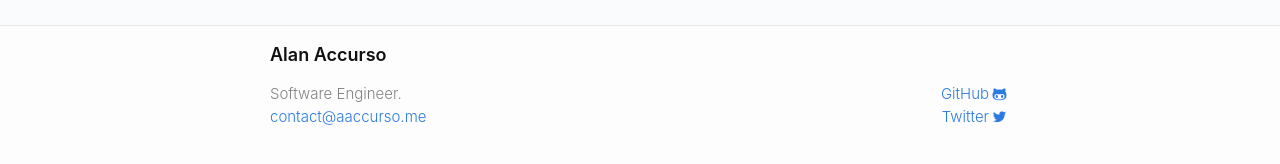
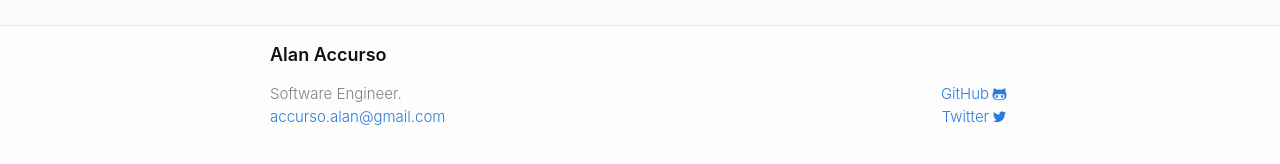
Before and after one commit to aaccurso/aaccurso.github.io, a Jekyll site: the page built from about.md, in a window 1280 px wide and 900 px high, scrolled down 6602 px. Shown: the part 727-891 px from the top of the window. Built offline with Jekyll 4.4.1, drawn with Linux system fonts in a browser that asks for light colours; nearby versions of some CDN libraries; comment, search, counter and statistics services are not loaded.

Commit message:
Update _config.yml
Update email

```diff
--- a/_config.yml
+++ b/_config.yml
@@ -1,6 +1,6 @@
 # Site settings
 title: Alan Accurso
-email: contact@aaccurso.me
+email: accurso.alan@gmail.com
 description: > # this means to ignore newlines until "baseurl:"
   Software Engineer.
 baseurl: "" # the subpath of your site, e.g. /blog/
```
